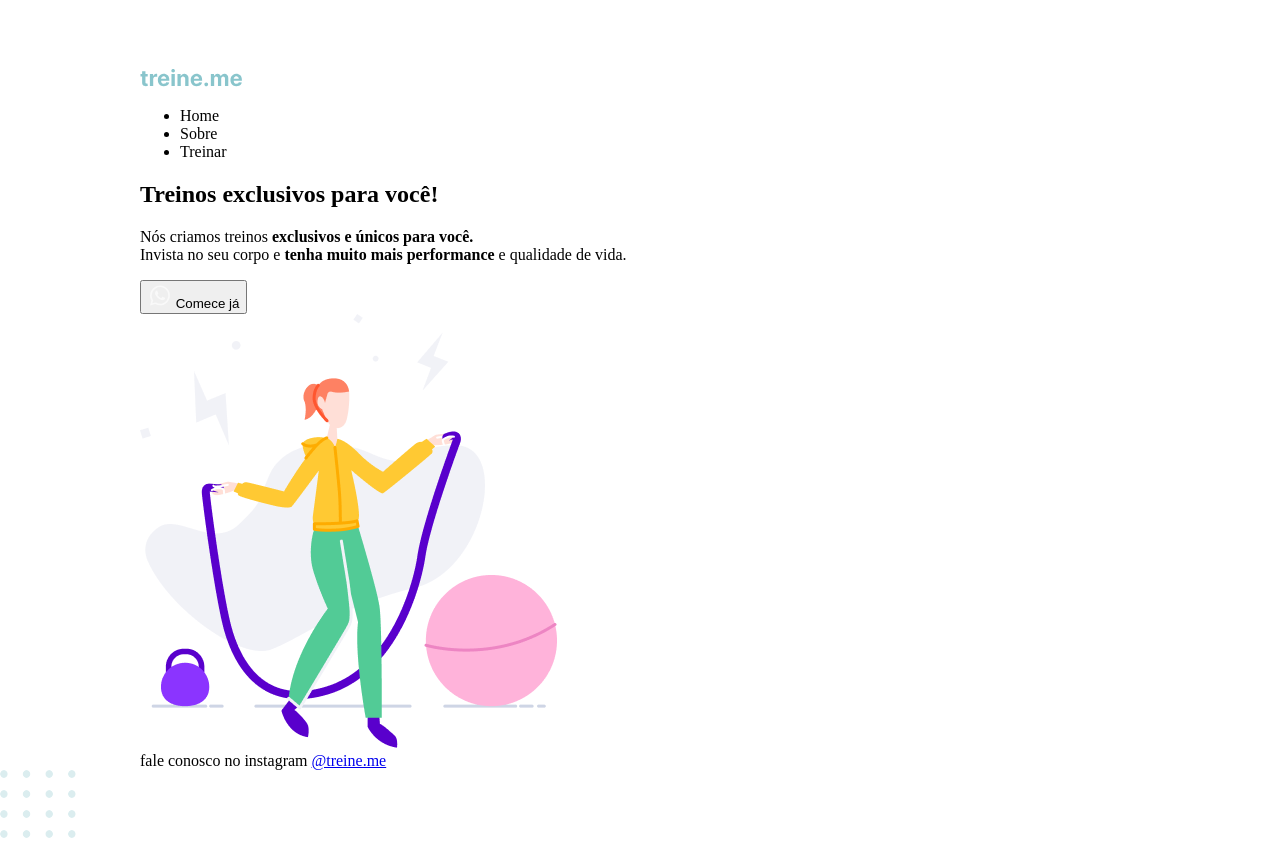
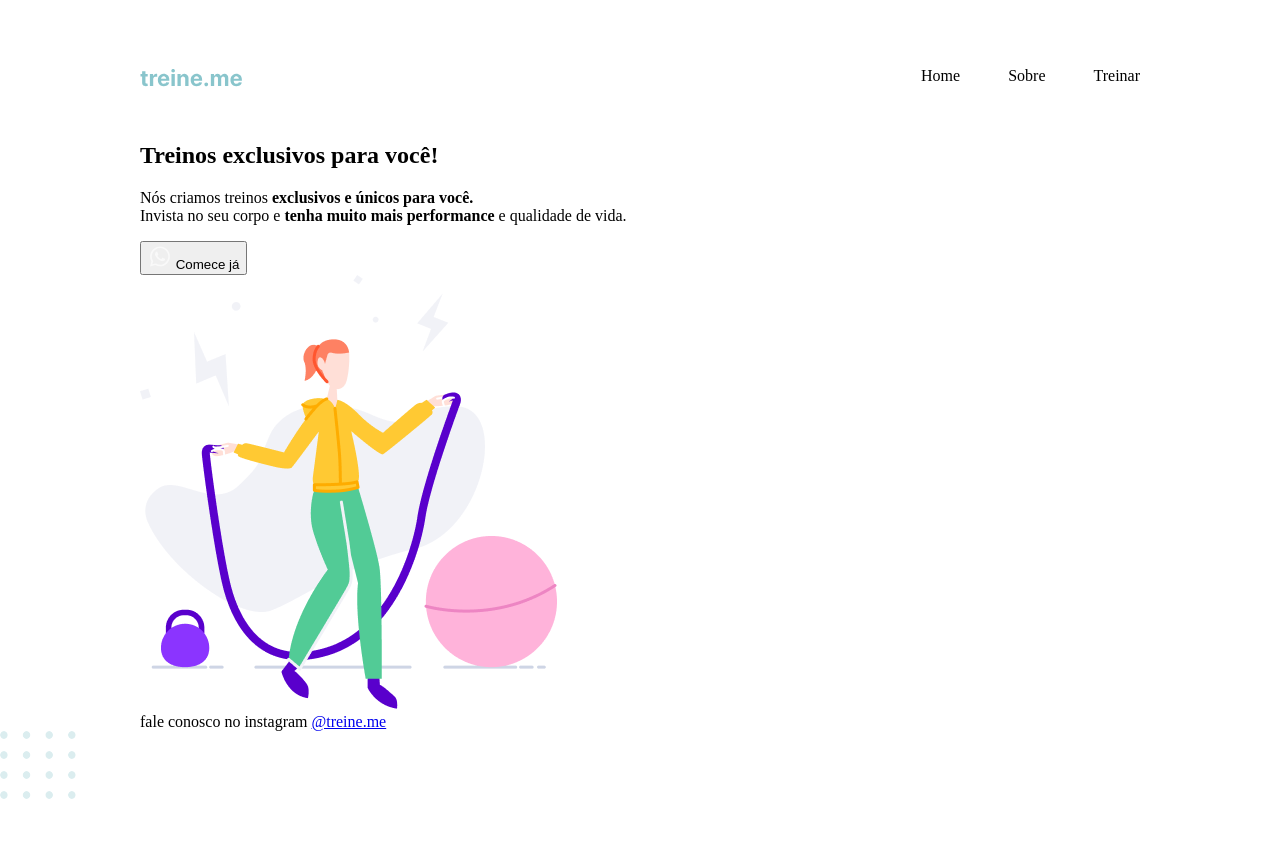
Before and after one commit to Ericodesenvolvedor/treine-me, a plain HTML site: page index.html in a window 1280 px wide. After the commit the page ends 813 px from the top, so only its background shows below. Drawn offline with Linux system fonts and the light colour scheme.

Commit message:
feat: Adicionando o flex box no header + ul

```diff
--- a/style.css
+++ b/style.css
@@ -6,3 +6,18 @@ body {
     width: 1000px;
     margin: 65px auto 0;
 }
+
+header {
+    display: flex;
+    justify-content: space-between;
+    align-items: center;
+    margin-bottom: 55px;
+}
+
+ul {
+    list-style: none;
+    display: flex;
+    gap: 48px;
+    margin: 0;
+    padding: 0;
+}
```
Also changed, not shown: index.html (+0 -1 lines).
